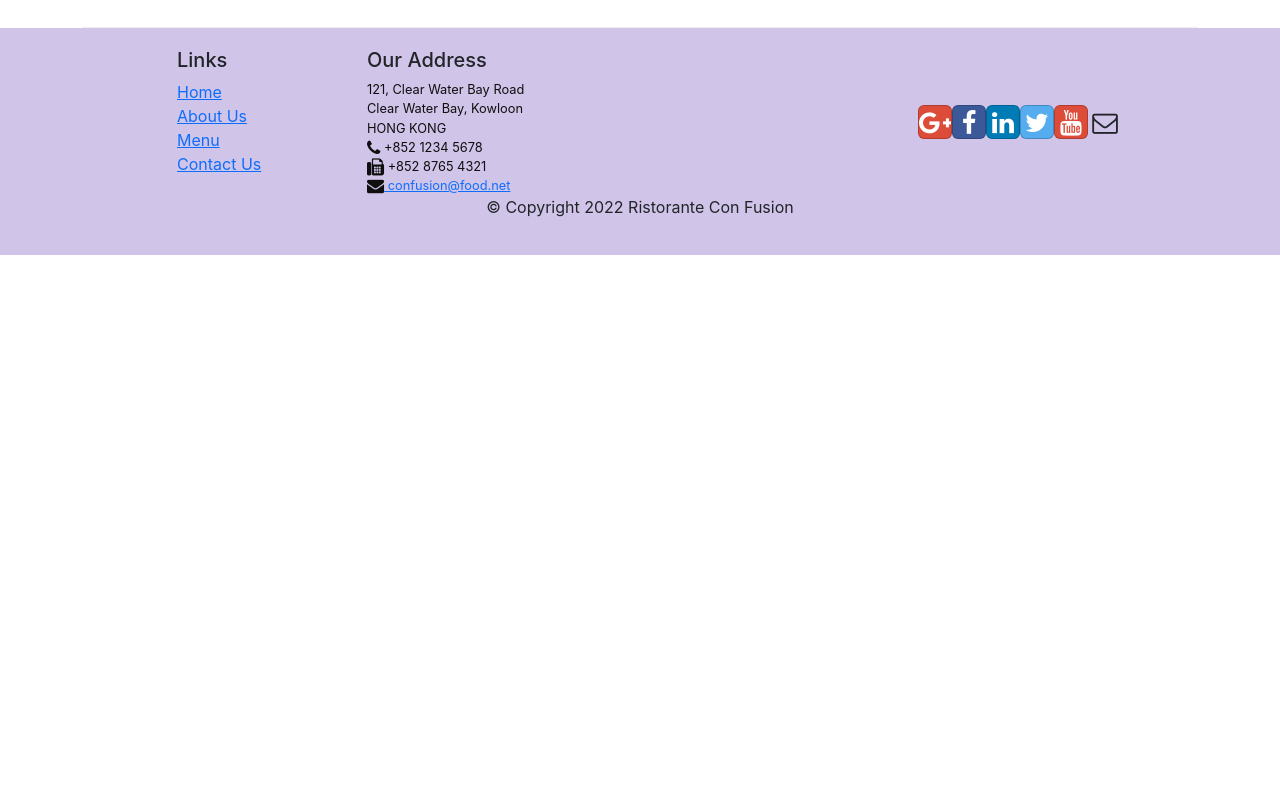
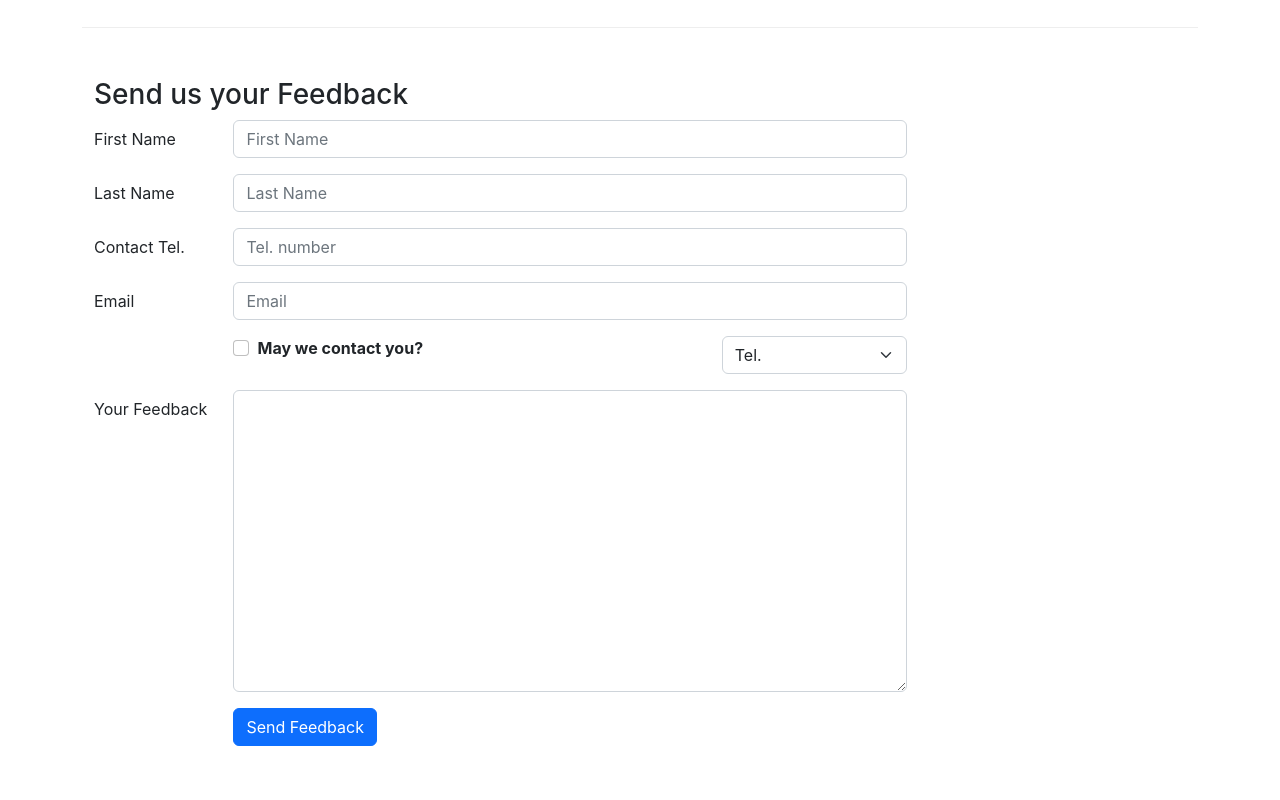
Before and after one commit to misaeljlo91/Inicios-React, a React (Create React App) app: page /contactus in a window 1280 px wide. Shown: the part 820-1620 px from the top of the page. Before the commit the page ends 1075 px from the top, so only its background shows below. Built offline with nearby package versions, Linux system fonts and the light colour scheme.

Commit message:
Controlled Forms

```diff
--- a/src/components/ContactComponent.js
+++ b/src/components/ContactComponent.js
@@ -1,8 +1,42 @@
-import React from "react";
-import { Breadcrumb, BreadcrumbItem} from "reactstrap";
+import React, { Component } from "react";
+import { Breadcrumb, BreadcrumbItem, Button, Form, FormGroup, Label, Input, Col } from "reactstrap";
 import { Link } from "react-router-dom";
 
-function Contact(props) {
+class Contact extends Component {
+    constructor(props) {
+        super(props);
+
+        this.state = {
+            firstname: '',
+            lastname: '',
+            telnum: '',
+            email: '',
+            agree: false,
+            contactType: 'Tel.',
+            message: ''
+        };
+
+        this.handleInputChange = this.handleInputChange.bind(this);
+        this.handleSubmit = this.handleSubmit.bind(this);
+    }
+
+    handleInputChange(event) {
+        const target = event.target;
+        const value = target.type === 'checkbox' ? target.checked : target.value;
+        const name = target.name;
+
+        this.setState({
+          [name]: value
+        });
+    }
+
+    handleSubmit(event) {
+        console.log('Current State is: ' + JSON.stringify(this.state));
+        alert('Current State is: ' + JSON.stringify(this.state));
+        event.preventDefault();
+    }
+
+    render() {
         return(
             <div className="container">
                 <div className="row">
@@ -43,8 +77,91 @@
                         </div>
                     </div>
                 </div>
+                <div className="row row-content">
+                    <div className="col-12">
+                      <h3>Send us your Feedback</h3>
+                    </div>
+                    <div className="col-12 col-md-9">
+                        <Form onSubmit={this.handleSubmit}>
+                            <FormGroup row>
+                                <Label htmlFor="firstname" md={2}>First Name</Label>
+                                <Col md={10}>
+                                    <Input type="text" id="firstname" name="firstname"
+                                        placeholder="First Name"
+                                        value={this.state.firstname}
+                                        onChange={this.handleInputChange}/>
+                                </Col>
+                            </FormGroup>
+                            <FormGroup row>
+                                <Label htmlFor="lastname" md={2}>Last Name</Label>
+                                <Col md={10}>
+                                    <Input type="text" id="lastname" name="lastname"
+                                        placeholder="Last Name"
+                                        value={this.state.lastname}
+                                        onChange={this.handleInputChange}/>
+                                </Col>
+                            </FormGroup>
+                            <FormGroup row>
+                            <Label htmlFor="telnum" md={2}>Contact Tel.</Label>
+                                <Col md={10}>
+                                    <Input type="tel" id="telnum" name="telnum"
+                                        placeholder="Tel. number"
+                                        value={this.state.telnum}
+                                        onChange={this.handleInputChange}/>
+                                </Col>
+                            </FormGroup>
+                            <FormGroup row>
+                                <Label htmlFor="email" md={2}>Email</Label>
+                                <Col md={10}>
+                                    <Input type="email" id="email" name="email"
+                                        placeholder="Email"
+                                        value={this.state.email}
+                                        onChange={this.handleInputChange}/>
+                                </Col>
+                            </FormGroup>
+                            <FormGroup row>
+                                <Col md={{size: 6, offset: 2}}>
+                                    <FormGroup check>
+                                        <Label check>
+                                            <Input type="checkbox"
+                                                name="agree"
+                                                checked={this.state.agree}
+                                                onChange={this.handleInputChange}/> {' '}
+                                            <strong>May we contact you?</strong>
+                                        </Label>
+                                    </FormGroup>
+                                </Col>
+                                <Col md={{size: 3, offset: 1}}>
+                                    <Input type="select" name="contactType"
+                                            value={this.state.contactType}
+                                            onChange={this.handleInputChange}>
+                                        <option>Tel.</option>
+                                        <option>Email</option>
+                                    </Input>
+                                </Col>
+                            </FormGroup>
+                            <FormGroup row>
+                                <Label htmlFor="message" md={2}>Your Feedback</Label>
+                                <Col md={10}>
+                                    <Input type="textarea" id="message" name="message"
+                                        rows="12"
+                                        value={this.state.message}
+                                        onChange={this.handleInputChange}></Input>
+                                </Col>
+                            </FormGroup>
+                            <FormGroup row>
+                                <Col md={{size: 10, offset: 2}}>
+                                    <Button type="submit" color="primary">
+                                        Send Feedback
+                                    </Button>
+                                </Col>
+                            </FormGroup>
+                        </Form>
+                    </div>
+               </div>
             </div>
         );
     }
+}
 
 export default Contact;
```
Lines whose indentation alone changed are shown as unchanged.
